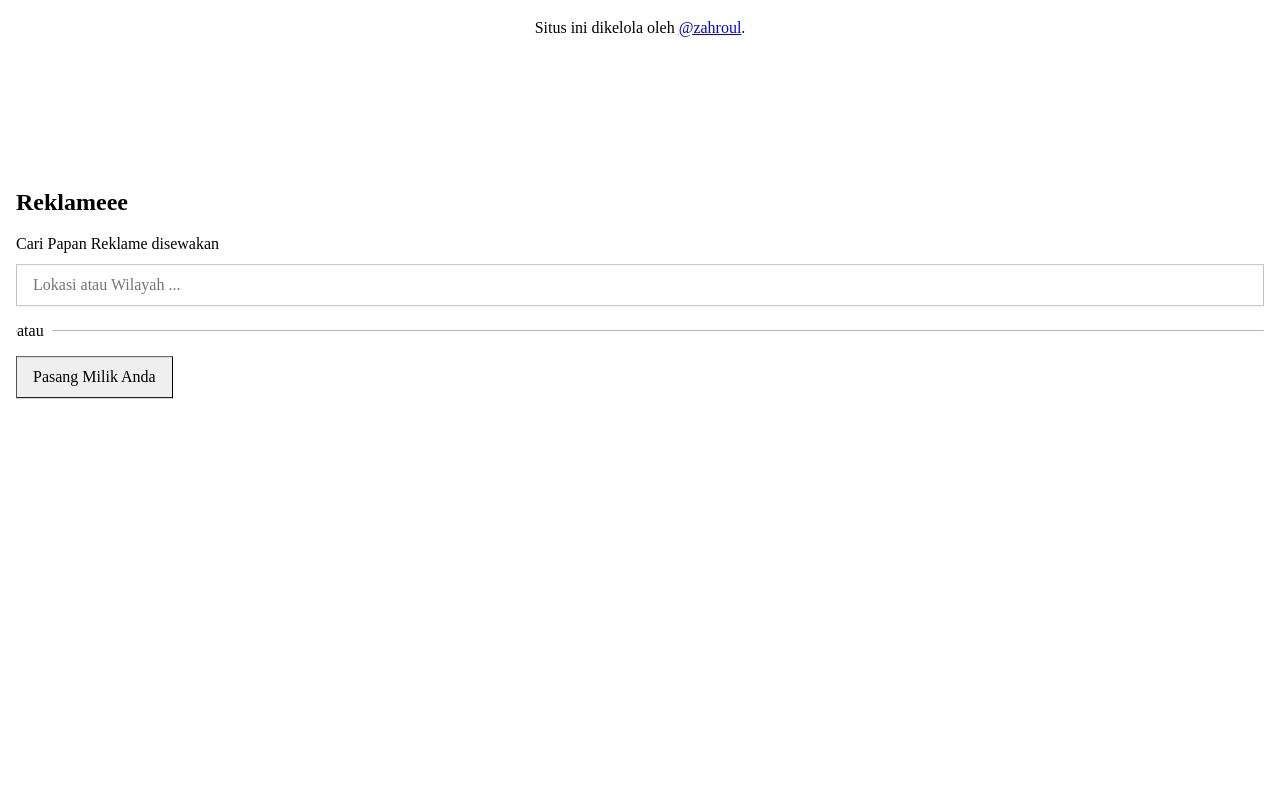
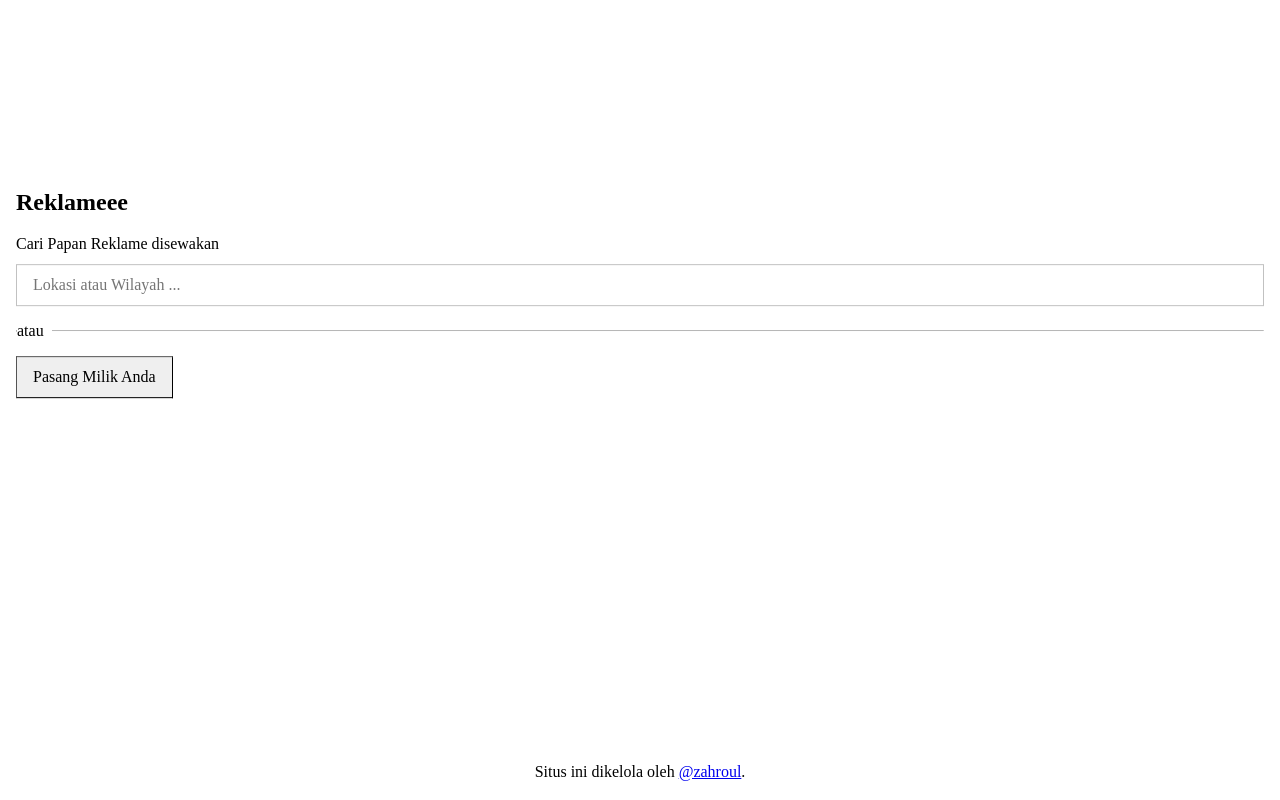
Before and after one commit to zahroul/reklameee, a website: page index.html in a window 1280 px wide. Drawn offline with Linux system fonts and the light colour scheme.

Commit message:
Update the document main styles

```diff
--- a/app.css
+++ b/app.css
@@ -65,6 +65,7 @@ hr:before {
 }
 
 main {
+  min-height: calc(100vh - 3.5em);
   padding-right: 1em;
   padding-left: 1em;
 }
--- a/package.json
+++ b/package.json
@@ -31,6 +31,7 @@
         "width",
         "max-width",
         "height",
+        "min-height",
         "margin",
         "margin-top",
         "margin-right",
```
